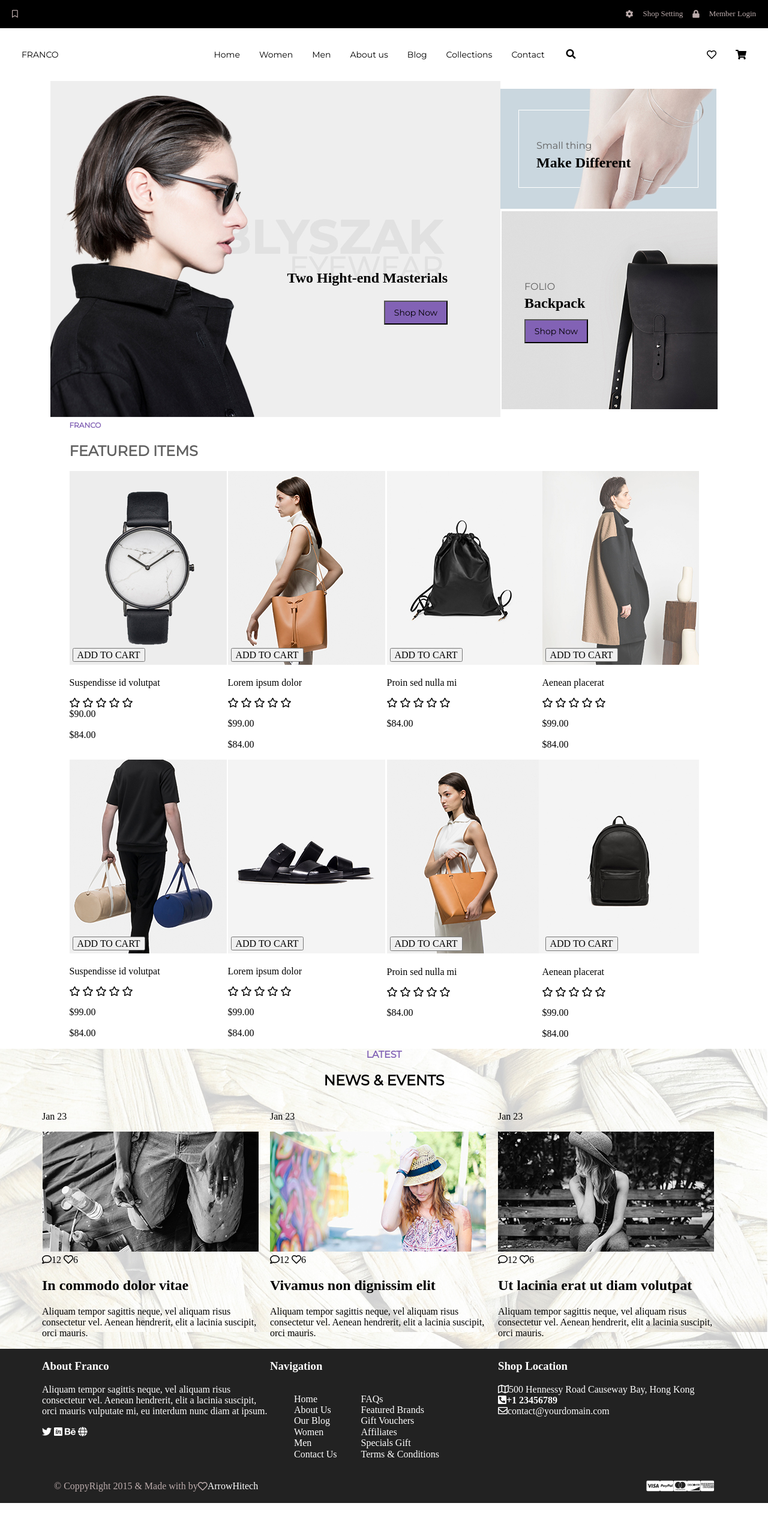
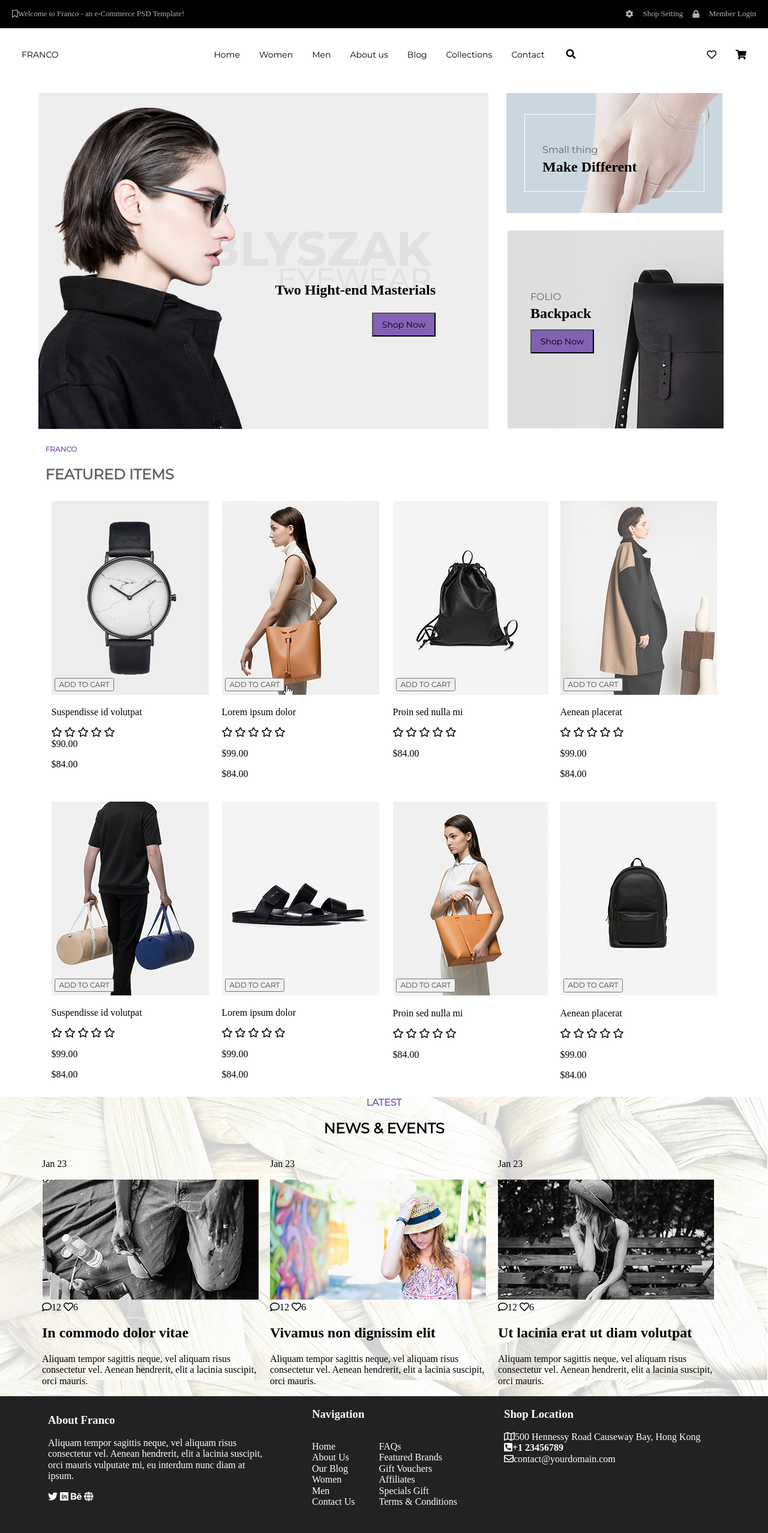
Before and after one commit to NguyenThiHien57/AHT_De1, a plain HTML site: page de1.html in a window 1280 px wide. Shown: the top 2555 px of the page at 60% size. Before the commit the page ends 2505 px from the top, so only its background shows below. Drawn offline with nearby package versions, Linux system fonts and the light colour scheme.

Commit message:
css va html

```diff
--- a/css/styleDe1.css
+++ b/css/styleDe1.css
@@ -44,6 +44,15 @@ html{
     top: 90px;
     text-align: center;
 }
+.banner-materials{
+    margin: 10px;
+}
+.banner-different{
+    margin: 10px;
+}
+.left-banner{
+    margin: 10px;
+}
 .banner-different p{
     position: absolute;
     left: 60px;
@@ -52,14 +61,11 @@ html{
     font-family: "Montserrat";
     color: rgb(97, 97, 97);
 }
-.left-bottom-title{
-    position: absolute;
-    left: 40px;
-    top: 120px;
-    bottom: 171px;
-    text-align: center;
+
+.banner-backpack{
+    margin: 10px;
+    padding-top: 15px;
 }
-
 .banner-backpack p{
     position: absolute;
     left: 40px;
@@ -71,7 +77,13 @@ html{
     text-transform: uppercase;
     line-height: 1.2;
     text-align: left;
-
+}
+.left-bottom-title{
+    position: absolute;
+    left: 40px;
+    top: 120px;
+    bottom: 171px;
+    text-align: center;
 }
 .btn-bottom-shopnow{
     position: absolute;
@@ -100,6 +112,12 @@ html{
     left: 5px;
     top: 295px;
     bottom: 10px;
+    font-size: 12px;
+    font-family: "Montserrat";
+    color: rgb(66, 66, 66);
+    text-transform: uppercase;
+    text-align: left;
+    position: absolute;
 }
 .btn-watch:hover{
     color: rgb(187, 94, 156);
@@ -173,6 +191,30 @@ html{
     display: flex;
     justify-content: center;
 }
+.Watch{
+    margin: 10px;
+}
+.Herbag{
+    margin: 10px;
+}
+.Bag{
+    margin: 10px;
+}
+.Clothes{
+    margin: 10px;
+}
+.two-bags{
+    margin: 10px;
+}
+.sandals{
+    margin: 10px;
+}
+.her{
+    margin: 10px;
+}
+.balo{
+    margin: 10px;
+}
 .list-product-row2{
     width: 100%;
     margin: 0 auto;
@@ -185,11 +227,18 @@ html{
     display: flex;
     justify-content: center;
     align-items: center;
-
 }
 .blog{
     width: 1140px;
-
+}
+.blog1{
+    margin: 10px;
+}
+.blog2{
+    margin: 10px;
+}
+.blog3{
+    margin: 10px;
 }
 .title-blog a{
     font-size: 16px;
@@ -226,21 +275,24 @@ html{
     justify-content: center;
 }
 .footer-middle-about{
-
     width: 100%;
-    margin: 0 auto;
+    margin: 10px;
     display: inline-block;
     justify-content: flex-start;
 }
 .footer-middle-navigation{
     width: 100%;
-    margin: 0 auto;
+    margin-left: 10px;
+    display: inline-block;
     justify-content: center;
+}
+.h-navi{
+    margin-left: 50px;
 }
 .container-menu-footer
 {
     width: 100%;
-    margin: 0 auto;
+    margin: 10px;
     display: flex;
 }
 .footer-middle-shoplocation{
@@ -260,10 +312,12 @@ html{
     align-items: center;
     justify-content: center;
 }
-#container{
+#container-ads{
     display: flex;
     align-items: center;
     justify-content: center;
+    width: 100%;
+    margin: 0 auto;
 }
 
 .web-footer{
@@ -296,10 +350,15 @@ html{
     display: flex;
     align-items: center;
     justify-content: flex-start;
+    margin-left: -25px;
 }
 .copy a{
     color: white;
     text-decoration: none;
+}
+.copy i{
+    margin: 3px;
+    color: red;
 }
 .pay{
     width: 50%;
@@ -312,10 +371,16 @@ html{
     line-height: 1.1;
     text-align: left;
 }
+.pay i{
+    margin: 3px;
+}
 .footer{
     clear: both;
 }
-.container{
+.container-ads{
+    width: 1140px;
+}
+.footer-middle{
     width: 1140px;
 }
 @media only screen and (max-width:800px) {
@@ -335,7 +400,7 @@ html{
     }
 }
 @media screen and (max-width: 800px) {
-    .left, .main, .right {
-      width: 100%; /* The width is 100%, when the viewport is 800px or smaller */
-    }
+  .left, .main, .right {
+    width: 100%; /* The width is 100%, when the viewport is 800px or smaller */
   }
+}
--- a/de1.html
+++ b/de1.html
@@ -23,7 +23,7 @@
                 <div class="top-menu">
                     <div class="top-menu__left">
                         <i class="far fa-bookmark"></i>
-                        <p>     </p>
+                        <p>Welcome to Franco - an e-Commerce PSD Template!</p>
                     </div>
                     <div class="top-menu__right">
                         <i class="fas fa-cog"></i>
@@ -62,20 +62,20 @@
         <div class="page">
             <div id="content" class="web-content">
                 <div class="section-banner">
-                    <div id="container">
+                    <div id="container-ads">
                         <div class="banner-materials"  style="position: relative;">
-                            <img  src="images/img.jpg" alt="banner-materials">
+                            <img  src="images/img.jpg" alt="img-banner-materials">
                             <h2 class="section-tilte">Two Hight-end Masterials</h2>
                             <button class="btn-shopnow">Shop Now</button>
                         </div>
                         <div class="left-banner">
                             <div class="banner-different" style="position: relative;">
-                                <img src="images/img_05.jpg" alt="banner-different">
+                                <img src="images/img_05.jpg" alt="img-banner-different">
                                 <p>Small thing</p>
                                 <h2 class="left-head-title"> Make Different</h2>
                             </div>
                             <div class="banner-backpack" style="position: relative;">
-                                <img src="images/img_09.jpg" alt="banner-backpack">
+                                <img src="images/img_09.jpg" alt="img-banner-backpack">
                                 <p>Folio</p>
                                 <h2 class="left-bottom-title">Backpack</h2>
                                 <button class="btn-bottom-shopnow">Shop Now</button>
@@ -371,7 +371,7 @@
                             </div>
                         </div>
                         <div class="footer-middle-navigation">
-                            <div>
+                            <div class="h-navi">
                                 <h3>Navigation</h3>
                             </div>
                             <div class="container-menu-footer">
@@ -415,9 +415,9 @@
                     </div>
                 <div class="footer-bottom">
                     <div class="copy">
-                        <p class="copyright">© CoppyRight 2015 & Made with by</p>
+                        <p class="copyright">© CoppyRight 2015 & Made with by </p>
                         <i class="far fa-heart"></i>
-                        <a href="#">ArrowHitech </a>
+                        <a href="#"> ArrowHitech </a>
                     </div>
                     <div class="pay" >
                         <i class="fab fa-cc-visa"></i>
```
